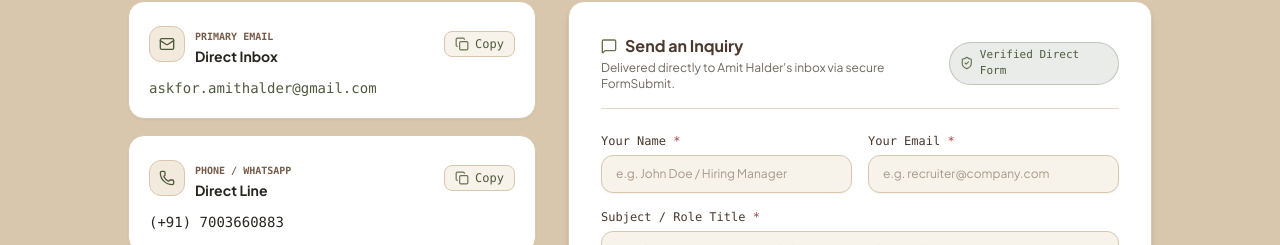
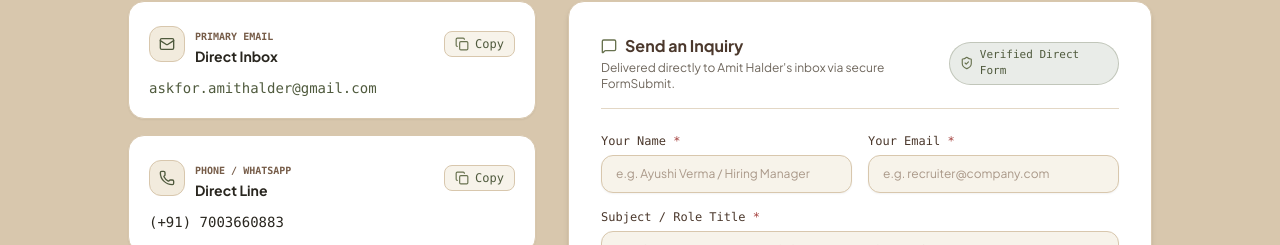
Before and after one commit to Martish-cloud/Amit-Halder-Data-Entry-Executive-, a React (Vite) app: page / in a window 1280 px wide. Shown: the part 7312-7557 px from the top of the page. Built offline with nearby package versions, Linux system fonts and the light colour scheme.

Commit message:
Update contact placeholder to Ayushi Verma and CV filename to Amit_Halder (Data Entry Executive)

```diff
--- a/src/components/Contact.tsx
+++ b/src/components/Contact.tsx
@@ -364,7 +364,7 @@ export const Contact: React.FC = () => {
                     disabled={status === 'submitting'}
                     value={formData.name}
                     onChange={handleChange}
-                    placeholder="e.g. John Doe / Hiring Manager"
+                    placeholder="e.g. Ayushi Verma / Hiring Manager"
                     className={`w-full px-3.5 py-2.5 text-xs bg-[#F7F3EA] border rounded-xl text-[#29261F] placeholder-[#765C48]/60 focus:outline-none transition-colors shadow-xs ${
                       errors.name ? 'border-[#C25450] focus:border-[#C25450]' : 'border-[#D8C7AD] focus:border-[#68724F]'
                     }`}
--- a/src/data/cvData.ts
+++ b/src/data/cvData.ts
@@ -54,8 +54,8 @@ export const PERSONAL_INFO = {
     'Detail-oriented Data Entry Executive and Operations Professional experienced in data entry, data processing, data verification, data validation, ERP data management, record maintenance, documentation, inventory tracking, order tracking, dispatch coordination, and report preparation. Skilled in maintaining accurate operational records, updating ERP information, verifying data, organizing documentation, and preparing reports. Proficient in Microsoft Excel, ERP systems, Power BI, SQL, and data analysis, with a strong focus on data accuracy, attention to detail, organization, and meeting deadlines.',
   supportingStatement:
     'Specialized in high-precision data processing, ERP management, operational record keeping, inventory/dispatch tracking, and analytical reporting with Microsoft Excel, Power BI, and SQL.',
-  resumeFileName: 'Amit_Halder_Resume.pdf',
-  resumeUrl: '/Amit_Halder_Resume.pdf',
+  resumeFileName: 'Amit_Halder (Data Entry Executive).pdf',
+  resumeUrl: './Amit_Halder%20(Data%20Entry%20Executive).pdf',
 } as const;
 
 export const OPERATIONAL_PILLARS: OperationalPillar[] = [
```
Also changed, not shown: 2 other files (tests, documents, lock files or other folders).
